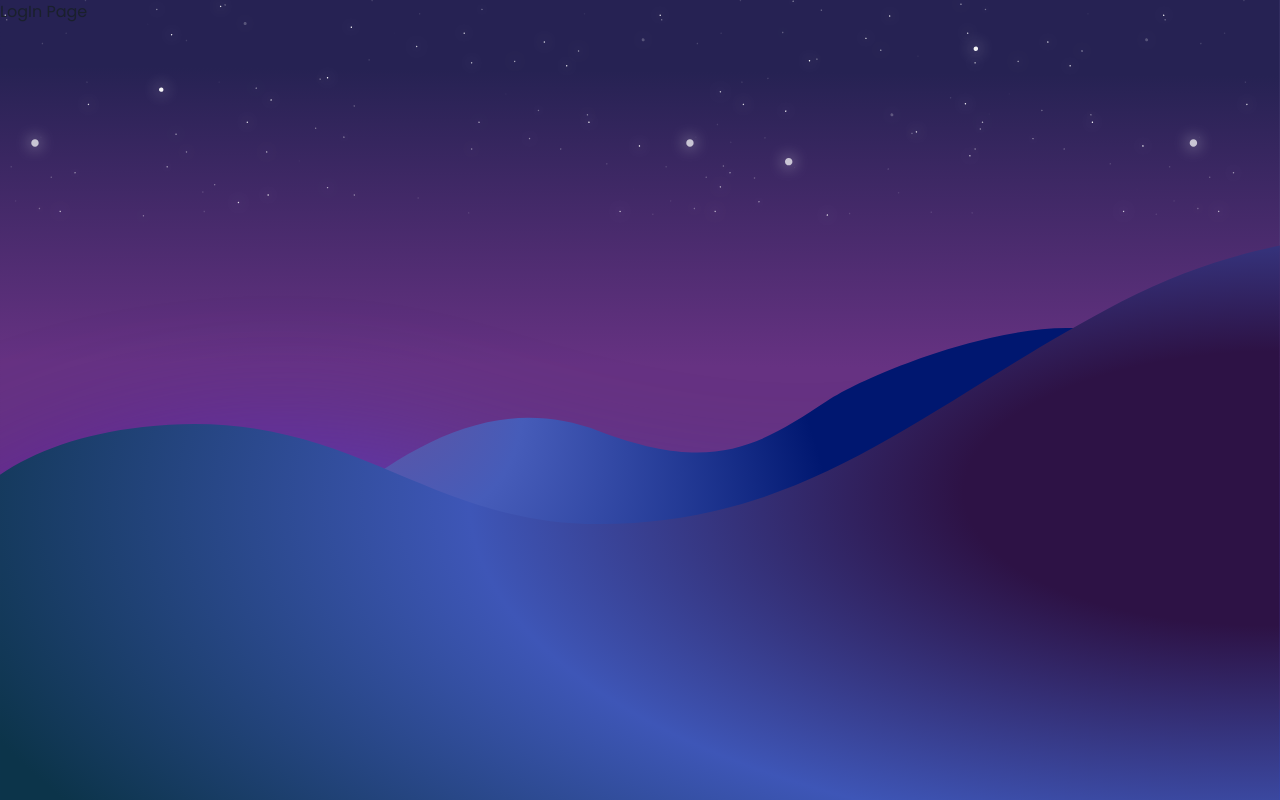
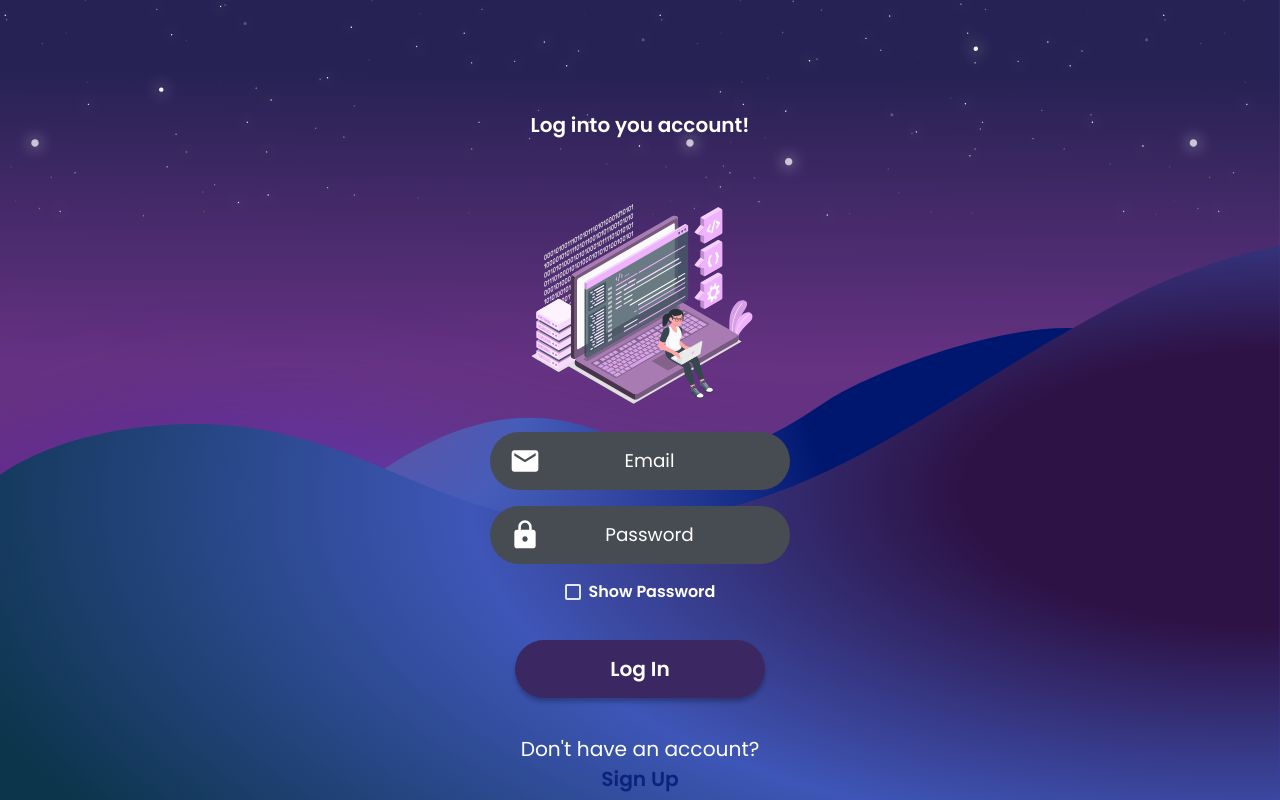
Before and after one commit to Scripted2/scripted_fe, a React (Vite) app: page /login in a window 1280 px wide. Built offline with nearby package versions, Linux system fonts and the light colour scheme.

Commit message:
feature: login implemented

```diff
--- a/src/components/auth/Form.tsx
+++ b/src/components/auth/Form.tsx
@@ -15,6 +15,7 @@ const AuthForm = ({
                       onInputChange,
                       formData,
                       errors,
+                      isLogIn
                   }: IAuthForm) => {
     const [showPassword, setShowPassword] = useState(false);
 
@@ -33,6 +34,7 @@ const AuthForm = ({
                     id="first-name"
                     isRequired
                     mt={"5vh"}
+                    display={isLogIn ? "none" : "block"}
                 >
                     <InputGroup>
                         <InputLeftElement
@@ -52,7 +54,11 @@ const AuthForm = ({
                         />
                     </InputGroup>
                 </FormControl>
-                <FormControl id="last-name" isRequired>
+                <FormControl
+                    id="last-name"
+                    isRequired
+                    display={isLogIn ? "none" : "block"}
+                >
                     <InputGroup>
                         <InputLeftElement
                             children={<FiUser color="white" size={"32px"}/>}
@@ -71,7 +77,11 @@ const AuthForm = ({
                         />
                     </InputGroup>
                 </FormControl>
-                <FormControl id="username" isRequired>
+                <FormControl
+                    id="username"
+                    isRequired
+                    display={isLogIn ? "none" : "block"}
+                >
                     <InputGroup>
                         <InputLeftElement
                             children={<FiUser color="white" size={"32px"}/>}
@@ -128,7 +138,11 @@ const AuthForm = ({
                         />
                     </InputGroup>
                 </FormControl>
-                <FormControl id="confirm-password" isRequired>
+                <FormControl
+                    id="confirm-password"
+                    isRequired
+                    display={isLogIn ? "none" : "block"}
+                >
                     <InputGroup>
                         <InputLeftElement
                             children={<MdLock color="white" size={"32px"}/>}
@@ -157,7 +171,7 @@ const AuthForm = ({
                     Show Password
                 </Checkbox>
                 <Button m={"20px auto"} onClick={buttonAction}>{buttonText}</Button>
-                <Text fontSize={"1.262rem"} color={"#FFFFFF"} textAlign={"center"}>
+                <Text fontSize={"1.262rem"} color={"#FFFFFF"} textAlign={"center"} w={"280px"}>
                     {bottomText}
                     <Text
                         as={"span"}
--- a/src/pages/auth/LogIn.tsx
+++ b/src/pages/auth/LogIn.tsx
@@ -1,7 +1,71 @@
+import Header from "../../components/site/Header.tsx";
+import {Box, Image, useToast} from "@chakra-ui/react";
+import AuthForm from "../../components/auth/Form.tsx";
+import React, {useState} from "react";
+import {ISignUp} from "../../interfaces/auth.interface.ts";
+import axios from "axios";
+import {environment} from "../../services/environment.service.ts";
+import {useNavigate} from "react-router-dom";
+import {showErrorToast, showSuccessToast, showWarningToast} from "../../utils/toast.util.ts";
+
 const LogInPage = () => {
+    const toast = useToast();
+    const navigate = useNavigate();
+    const [formData, setFormData] = useState<ISignUp>({
+        email: "",
+        password: ""
+    });
+
+    const onInputChange = (e: React.ChangeEvent<HTMLInputElement>) => {
+        setFormData({
+            ...formData,
+            [e.target.name]: e.target.value
+        });
+    };
+
+    const handleLogIn = () => {
+        if (!formData.email || !formData.password) {
+            showWarningToast(toast, "Error", "Please fill in all fields.");
+            return;
+        }
+        axios.post(`${environment.backend_api_url}${environment.api.log_in}`, formData)
+            .then((res) => {
+                console.log(res);
+                localStorage.setItem("accessToken", res.data.access);
+                localStorage.setItem("refreshToken", res.data.refresh);
+                localStorage.setItem("userData", JSON.stringify(res.data.user));
+                showSuccessToast(toast, "Success", "You have successfully logged in!");
+                navigate("/");
+            })
+            .catch((err) => {
+                if (err.status === 401 && err.response.data.detail === "No active account found with the given credentials") {
+                    showErrorToast(toast, "Error", "No account found with the given credentials.");
+                    return;
+                }
+                showErrorToast(toast, "Error", "An error occurred. Please try again later.");
+            });
+    }
+
     return (
         <>
-            <p>LogIn Page</p>
+            <Header title={"Log into you account!"}/>
+            <Box justifyContent="center" alignItems="center" mt={"5vh"}>
+                <Image
+                    src="public/login/girl_on_a_laptop.svg"
+                    alt="Random unsplash image"
+                    m={"0 auto"}
+                />
+                <AuthForm
+                    buttonText={"Log In"}
+                    bottomText={"Don't have an account?"}
+                    linkText={"Sign Up"}
+                    goTo={"/signup"}
+                    buttonAction={handleLogIn}
+                    onInputChange={onInputChange}
+                    isLogIn={true}
+                    formData={formData}
+                />
+            </Box>
         </>
     );
 };
--- /dev/null
+++ b/src/pages/site/Homepage.tsx
@@ -0,0 +1,11 @@
+import {Text} from "@chakra-ui/react";
+
+const Homepage = () => {
+    return (
+        <>
+            <Text color={"#FFFFFF"}>Homepage</Text>
+        </>
+    );
+}
+
+export default Homepage;
--- a/src/services/environment.service.ts
+++ b/src/services/environment.service.ts
@@ -1,5 +1,5 @@
 const api = {
-    log_in: 'login',
+    log_in: 'token',
     sign_up: 'signup',
     categories: 'categories',
 }
--- a/src/services/route.service.ts
+++ b/src/services/route.service.ts
@@ -1,6 +1,7 @@
 import {IRoute} from "../interfaces/route.interface.ts";
 import LogInPage from "../pages/auth/LogIn.tsx";
 import SignUp from "../pages/auth/SignUp.tsx";
+import Homepage from "../pages/site/Homepage.tsx";
 
 export const useRoutesService = (): IRoute[] => {
     const unprotectedRoutes: IRoute[] = [
@@ -16,7 +17,13 @@ export const useRoutesService = (): IRoute[] => {
         },
     ];
 
-    const protectedRoutes: IRoute[] = [];
+    const protectedRoutes: IRoute[] = [
+        {
+            path: "/",
+            name: "Home",
+            element: Homepage
+        }
+    ];
 
     return [...unprotectedRoutes, ...protectedRoutes];
 }
--- a/src/utils/field.validation.util.ts
+++ b/src/utils/field.validation.util.ts
@@ -24,6 +24,7 @@ export const validateConfirmPassword = (password: string, confirmPassword: strin
     return password === confirmPassword;
 }
 
-export const capitalizeFirstLetter = (string: string): string => {
+export const capitalizeFirstLetter = (string: string | undefined): string => {
+    if (!string) return "";
     return string.charAt(0).toUpperCase() + string.slice(1);
 };
```
Also changed, not shown: src/interfaces/auth.interface.ts (+16 -15 lines), public/login/girl_on_a_laptop.svg (renamed from public/login/giril_on_a_laptop.svg).
